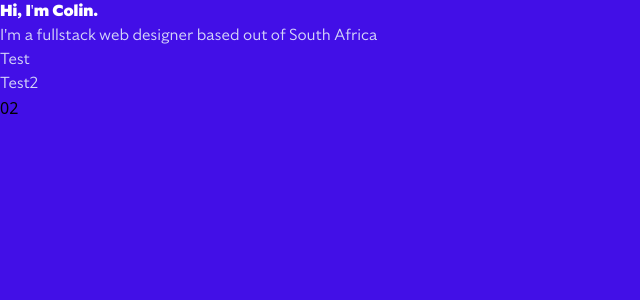
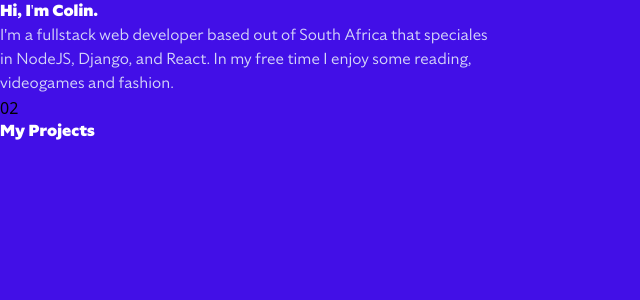
Before and after one commit to Colin-Harwood/Portfolio-Website, a React (Vite) app in the folder Portfolio-website/: page / in a window 1280 px wide. Shown: the top 300 px of the page, without its empty margins (0-640 px from the left). Built offline with nearby package versions, Linux system fonts and the light colour scheme.

Commit message:
Correctly set up the hero section positioning of objects

```diff
--- a/Portfolio-website/src/pages/Home.css
+++ b/Portfolio-website/src/pages/Home.css
@@ -6,7 +6,6 @@ h1 {
     font-family: 'specter_trialblack', fallback;
     font-weight:normal;
     font-style:normal;
-    font-size: 3rem;
 }
 
 p {
--- a/Portfolio-website/src/pages/Home.jsx
+++ b/Portfolio-website/src/pages/Home.jsx
@@ -4,16 +4,20 @@ import './Home.css'
 const Home = () => {
   return (
     <>
-      <div className="flex flex-row justify-center align-middle">
-        <div className="flex flex-col items-center basis-1/2 p-4">
-          <div className="text-left">
-            <h1 className="text-3xl font-bold">Hi, I'm Colin.</h1>
-            <p>I'm a fullstack web designer based out of South Africa</p>
-            <p>Test</p>
-            <p>Test2</p>
+      <div className="flex flex-col justify-center h-screen">
+        <div className="flex flex-row justify-center">
+          <div className="flex flex-col items-center justify-center basis-1/2 px-50 h-1/3">
+            <div className="text-left">
+              <h1 className="text-8xl font-bold">Hi, I'm Colin.</h1>
+              <p className="text-xl">I'm a fullstack web developer based out of South Africa that speciales<br/> in NodeJS, Django, and React. In my free time I enjoy some reading,<br /> videogames and fashion.</p>
+
+            </div>
           </div>
+          <div className="basis-1/2">02</div>
         </div>
-        <div className="basis-1/2">02</div>
+      </div>
+      <div className="flex justify-center">
+      <h1 className="text-8xl font-bold">My Projects</h1>
       </div>
     </>
   )
```
